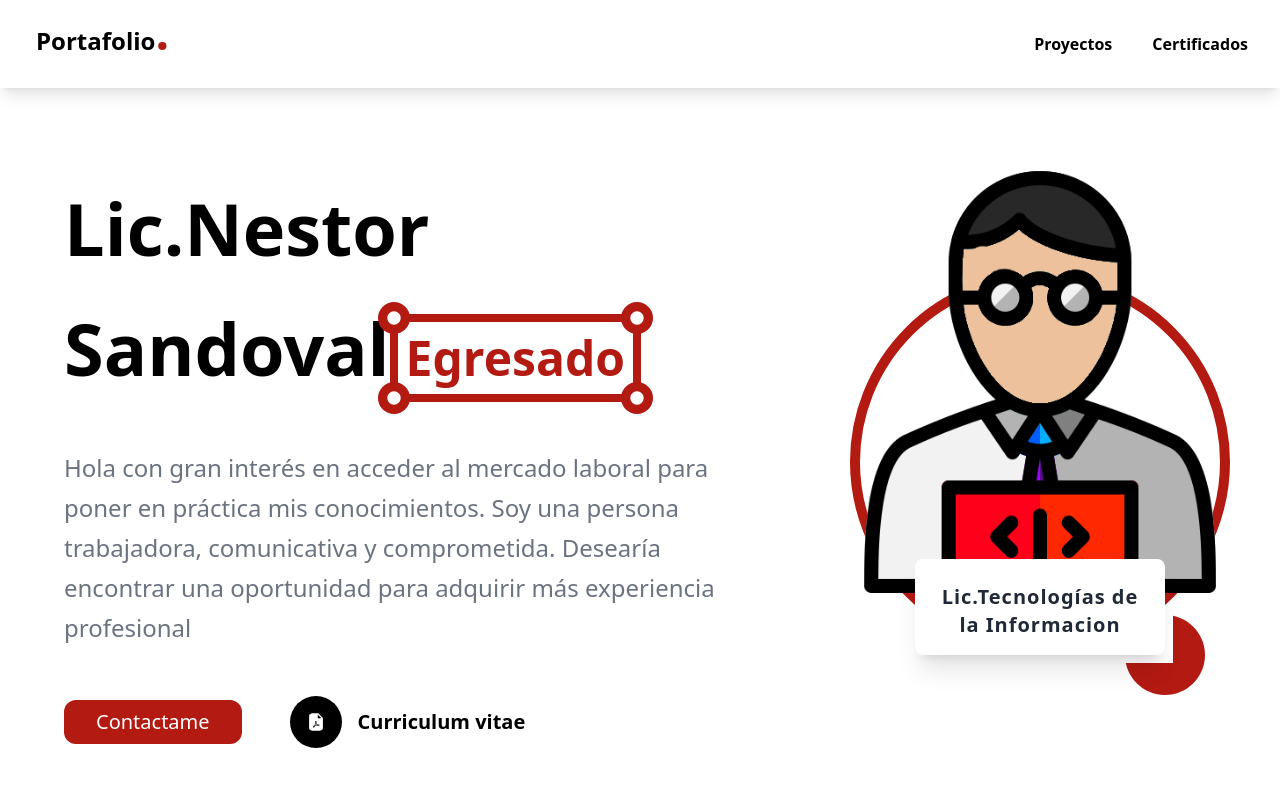
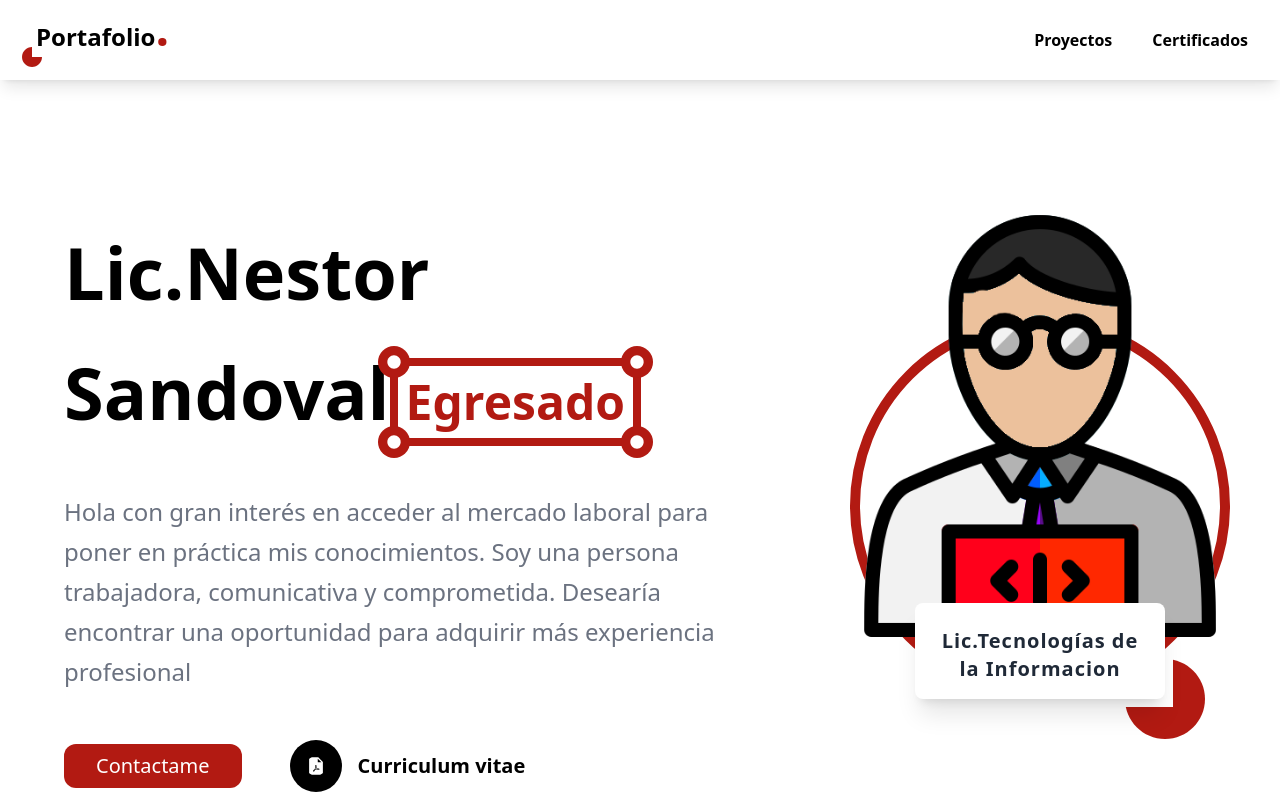
Before and after one commit to NestorSandoval/Portafolio-SandovalNestor, a React (Vite) app: page / in a window 1280 px wide. Shown: the top 800 px of the page. Built offline with nearby package versions, Linux system fonts and the light colour scheme.

Commit message:
refactor: header styles and hero styles

```diff
--- a/src/components/Header.jsx
+++ b/src/components/Header.jsx
@@ -9,7 +9,7 @@ import { useState } from "react";
 export const Header = () => {
   const [showMenu, setShowMenu] = useState(false);
   return (
-    <header className="top-0 left-0 flex items-center justify-between md:justify-start w-full px-8 h-[11vh] bg-white shadow-lg z-50 ">
+    <header className="top-0 left-0 flex items-center justify-between md:justify-start w-full px-8 h-[80px] bg-white shadow-lg z-50 fixed">
       <div className="xk:w-1/6 text-center -mt-6">
         <a href="#" className="text-2xl font-bold relative p-1 bg-white">
           Portafolio<span className="text-primary text-5xl">.</span>{" "}
--- a/src/components/Hero.jsx
+++ b/src/components/Hero.jsx
@@ -5,7 +5,7 @@ import { AiFillFilePdf } from "react-icons/ai";
 
 const Hero = () => {
   return (
-    <section id="home" className="grid grid-cols-1 md:grid-cols-8 pt-1 mt-3">
+    <section id="home" className="grid grid-cols-1 md:grid-cols-8 pt-1 mt-36">
       <div className="md:col-span-5 flex items-center justify-center p-8 md:p-16">
         <div className="flex flex-col gap-10">
           <h1 className="text-6xl md:text-7xl font-bold md:leading-[7.5rem] ">
```
